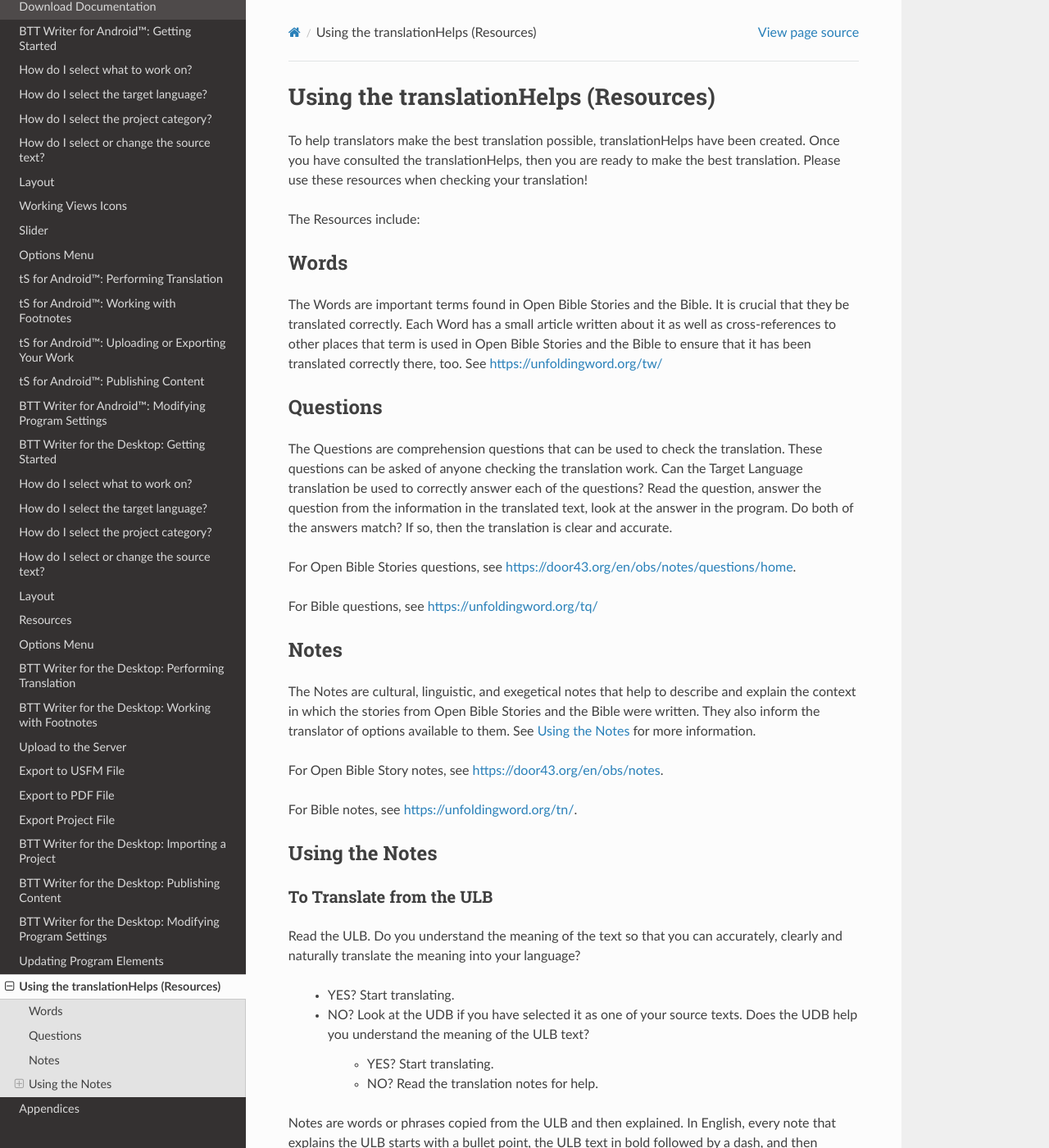
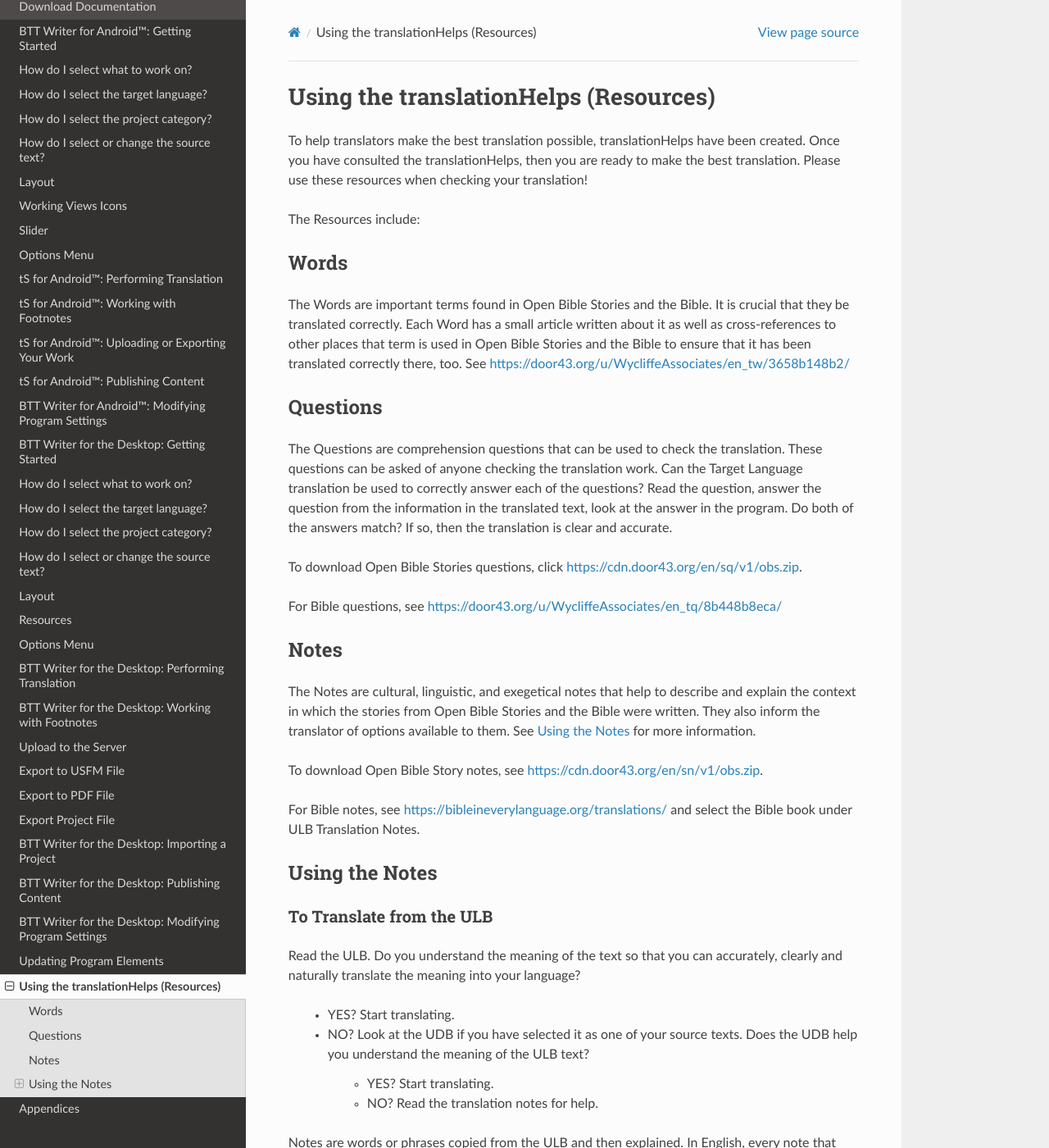
Before and after one commit to mondele/btt-writer-docs, a Sphinx documentation site: the page built from docs/Helps.rst, in a window 1280 px wide and 1400 px high. Shown: the whole window at 82% size. Built offline with Sphinx 7.4.7 and the Read the Docs theme 2.0.0, drawn with Linux system fonts in a browser that asks for light colours; pages that are not in the unit, such as notebooks, are missing from menus.

Commit message:
Update Helps.rst

```diff
--- a/docs/Helps.rst
+++ b/docs/Helps.rst
@@ -11,25 +11,25 @@
 ----------------
 
 The Words are important terms found in Open Bible Stories and the Bible. It is crucial that they be translated correctly. Each Word has a small article written about it as well as cross-references to other places that term is used in Open Bible Stories and the Bible to ensure that it has been translated correctly there, too.
-See	https://unfoldingword.org/tw/
+See	https://door43.org/u/WycliffeAssociates/en_tw/3658b148b2/
 
 Questions
 --------------------
 
 The Questions are comprehension questions that can be used to check the translation. These questions can be asked of anyone checking the translation work. Can the Target Language translation be used to correctly answer each of the questions? Read the question, answer the question from the information in the translated text, look at the answer in the program. Do both of the answers match? If so, then the translation is clear and accurate.
 
-For Open Bible Stories questions, see	https://door43.org/en/obs/notes/questions/home.
+To download Open Bible Stories questions, click	https://cdn.door43.org/en/sq/v1/obs.zip.
 
-For Bible questions, see	https://unfoldingword.org/tq/
+For Bible questions, see	https://door43.org/u/WycliffeAssociates/en_tq/8b448b8eca/
 
 Notes
 ----------------
 
 The Notes are cultural, linguistic, and exegetical notes that help to describe and explain the context in which the stories from Open Bible Stories and the Bible were written. They also inform the translator of options available to them. See `Using the Notes`_ for more information.
 
-For Open Bible Story notes, see	https://door43.org/en/obs/notes.
+To download Open Bible Story notes, see	https://cdn.door43.org/en/sn/v1/obs.zip.
 
-For Bible notes, see	https://unfoldingword.org/tn/.
+For Bible notes, see	https://bibleineverylanguage.org/translations/ and select the Bible book under ULB Translation Notes.
 
 
 Using the Notes
```
